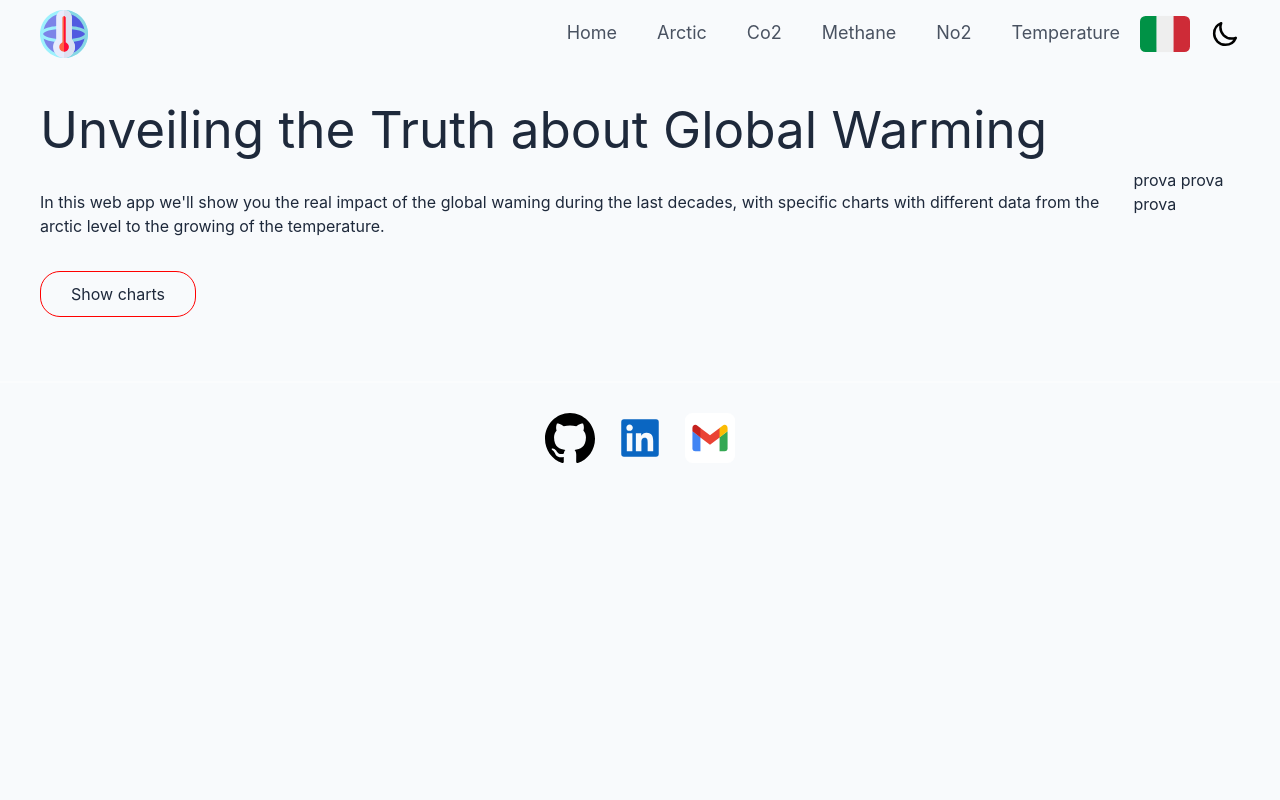
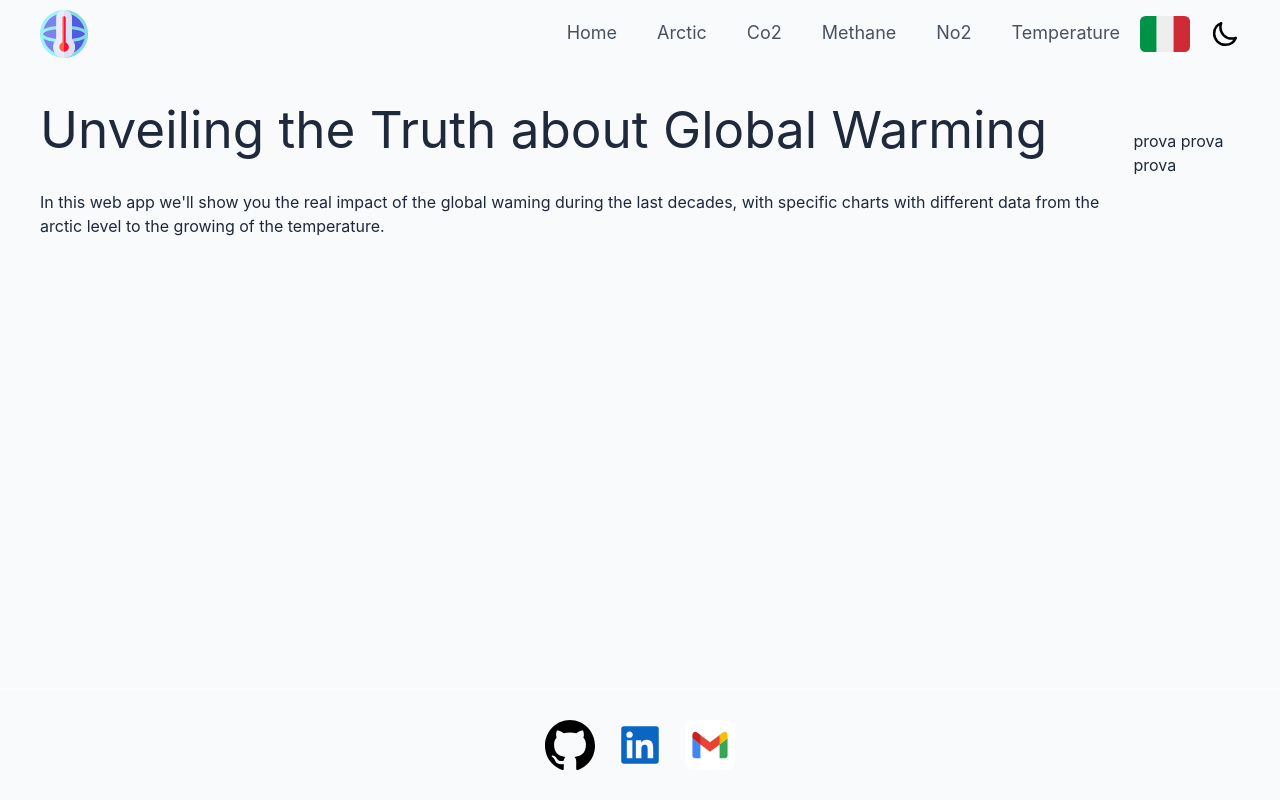
Before and after one commit to dusan39/Vue3-Global-Warming, a Vue app: page / in a window 1280 px wide. Built offline with nearby package versions, Linux system fonts and the light colour scheme; no server answers.

Commit message:
footer at the bottom

```diff
--- a/src/App.vue
+++ b/src/App.vue
@@ -1,4 +1,4 @@
-<template>
+<!--<template>
 
   <Navbar></Navbar>
 
@@ -11,6 +11,21 @@
   <Footer></Footer>
 
 </template>
+-->
+<template>
+  <div id="app">
+    <Navbar></Navbar>
+    <div id="main-content">
+      <RouterView v-slot="{ Component }">
+        <Transition name="page-slide" mode="out-in">
+          <component :is="Component" />
+        </Transition>
+      </RouterView>
+    </div>
+    <Footer></Footer>
+  </div>
+</template>
+
 
 <script setup>
 
@@ -20,6 +35,18 @@ import Footer from './components/Footer.vue';
 </script>
 
 <style lang="scss">
+
+  #app {
+    display: flex;
+    flex-direction: column;
+    min-height: 100vh;
+    overflow: hidden;
+  }
+
+  #main-content {
+    flex: 1;
+    overflow-y: auto;
+  }
 
   html.dark{
     color-scheme: dark;
--- a/src/views/Home.vue
+++ b/src/views/Home.vue
@@ -4,17 +4,15 @@
     <div class="hero__container">
       <div class="title__container">
         <h1>{{ $t('title') }}</h1>
+
         <p>{{ $t('titleDescription') }}</p>
-
-        <div class="show__charts__container">
-          <button class="show__charts">{{ $t('showCharts') }}</button>
-        </div>
       </div>
 
       <div class="image__container">
         <h2>prova prova prova</h2>
       </div>
     </div>
+    <div class="filler"></div>
   </div>
 
 </template>
@@ -32,16 +30,13 @@
   .hero__container{
     display: flex;
     align-items: center;
-    justify-content: space-between;
+    justify-content: space-around;
     flex-direction: row;
     max-width: 1200px;
     width: 100%;
     margin: 0 auto;
 
     .title__container{
-      display: flex;
-      flex-direction: column;
-      justify-content: space-between;
 
       h1{
         margin-top: 3%;
@@ -50,17 +45,11 @@
       p{
         margin-top: 3%;
       }
-
-      .show__charts__container{
-        margin-top: 3%;
-
-        .show__charts{
-          padding: 10px 30px;
-          border: 1px solid red;
-          border-radius: 20px;
-        }
-      }
     }
   }
 
+  .filler {
+    flex: 1;
+  }
+
 </style>
```
